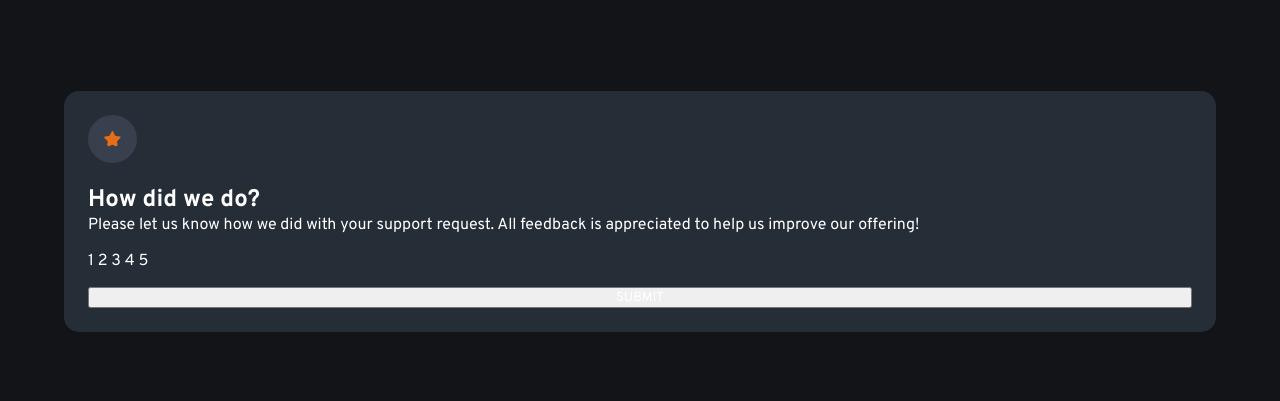
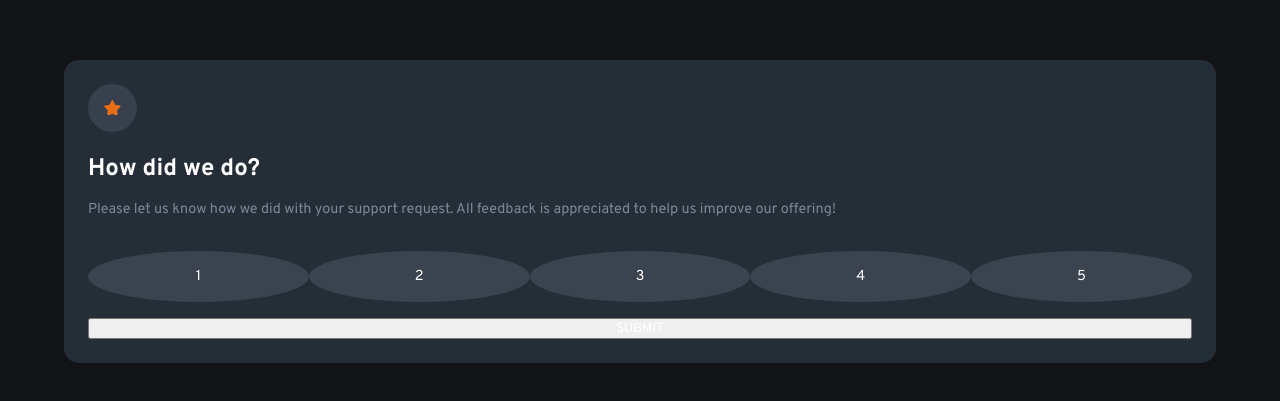
Before and after one commit to gabrieleglvs/interactive-rating-component, a plain HTML site: page index.html in a window 1280 px wide. Shown: the part 189-590 px from the top of the page. Drawn offline with Linux system fonts and the light colour scheme.

Commit message:
estilizando .feedback-nota

```diff
--- a/style.css
+++ b/style.css
@@ -39,3 +39,24 @@ main {
     opacity: 90%;
     border-radius: 100%;
 }
+
+.feedback-p {
+    margin-top: 1rem;
+    font-size: 0.9rem;
+    color: hsl(216, 12%, 54%);
+}
+
+.feedback-nota {
+    display: flex;
+    justify-content: space-between;
+    margin-top: 1rem;
+}
+
+.nota {
+    background-color: hsla(216, 12%, 54%, 0.247);
+    padding: 1rem;
+    border-radius: 100%;
+    font-size: 0.9rem;
+    flex-basis: calc(25% - 1.5rem); /* Define um tamanho base para cada caixa */
+    text-align: center; /* Centralizando o conteúdo na caixa */
+}
```
